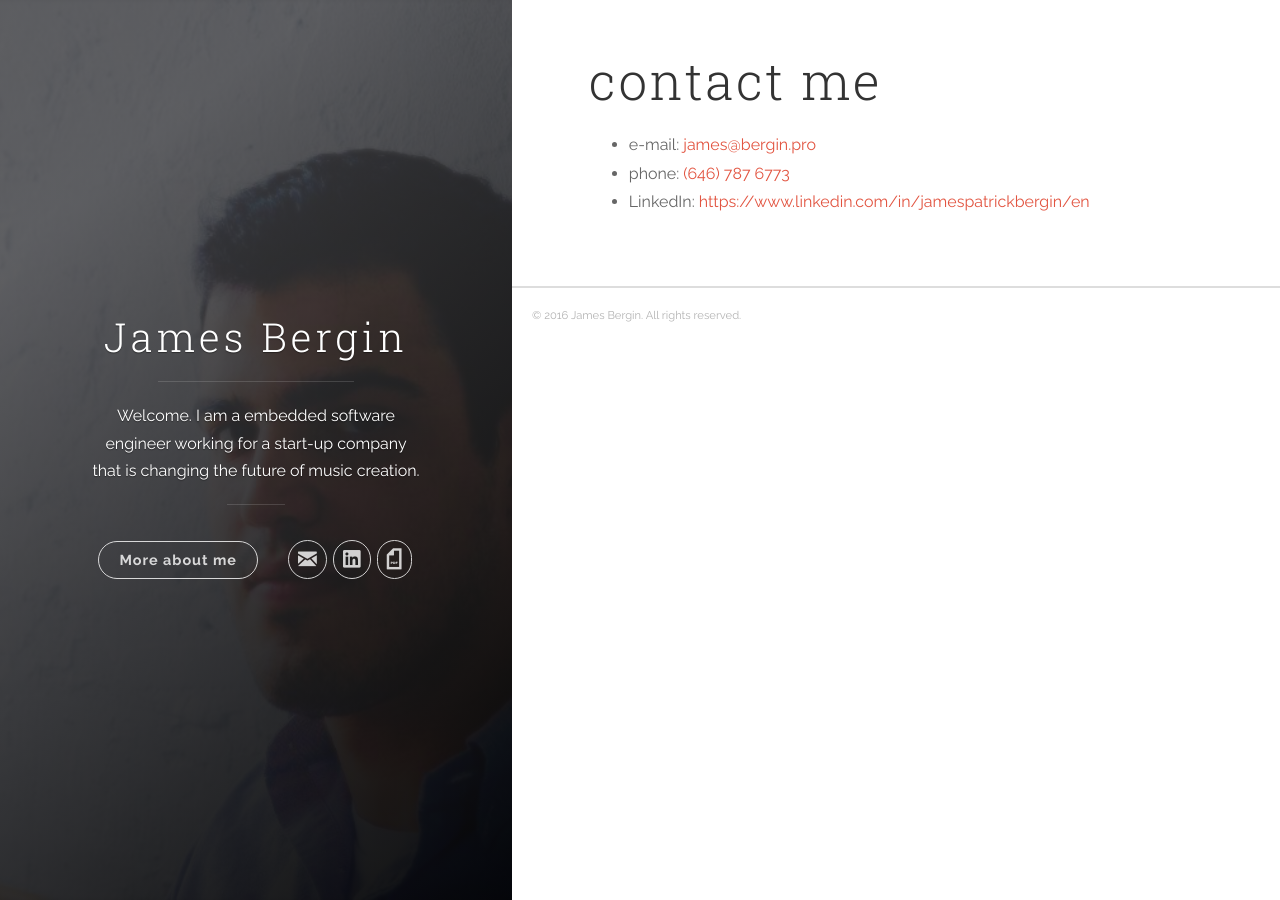
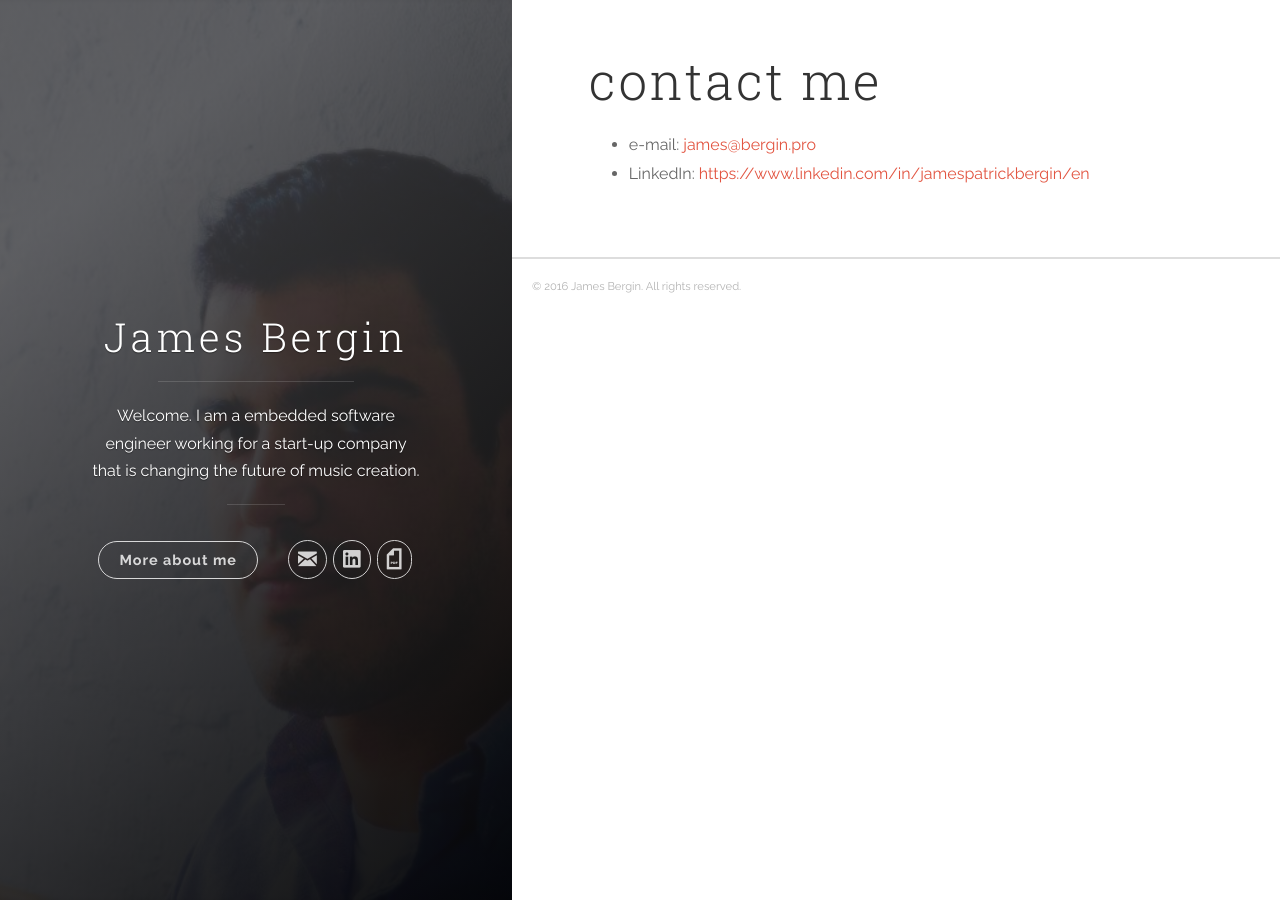
Before and after one commit to jbergin90/jbergin90.github.io, a Jekyll site: the page built from contact/contact.markdown, in a window 1280 px wide. Built offline with Jekyll 4.4.1, drawn with Linux system fonts in a browser that asks for light colours; nearby versions of some CDN libraries.

Commit message:
Removed phone number

```diff
--- a/contact/contact.markdown
+++ b/contact/contact.markdown
@@ -4,7 +4,7 @@ layout: post
 permalink: /contact.html
 ---
 - e-mail: [{{ site.author.email }}][email]
-- phone: [(646) 787  6773][phone-link]
+<!-- - phone: [(646) 787  6773][phone-link] -->
 - LinkedIn: [{{ site.links.linkedin_page }}][linkedin-page]
 
 [linkedin-page]: {{ site.links.linkedin_page }}
```
